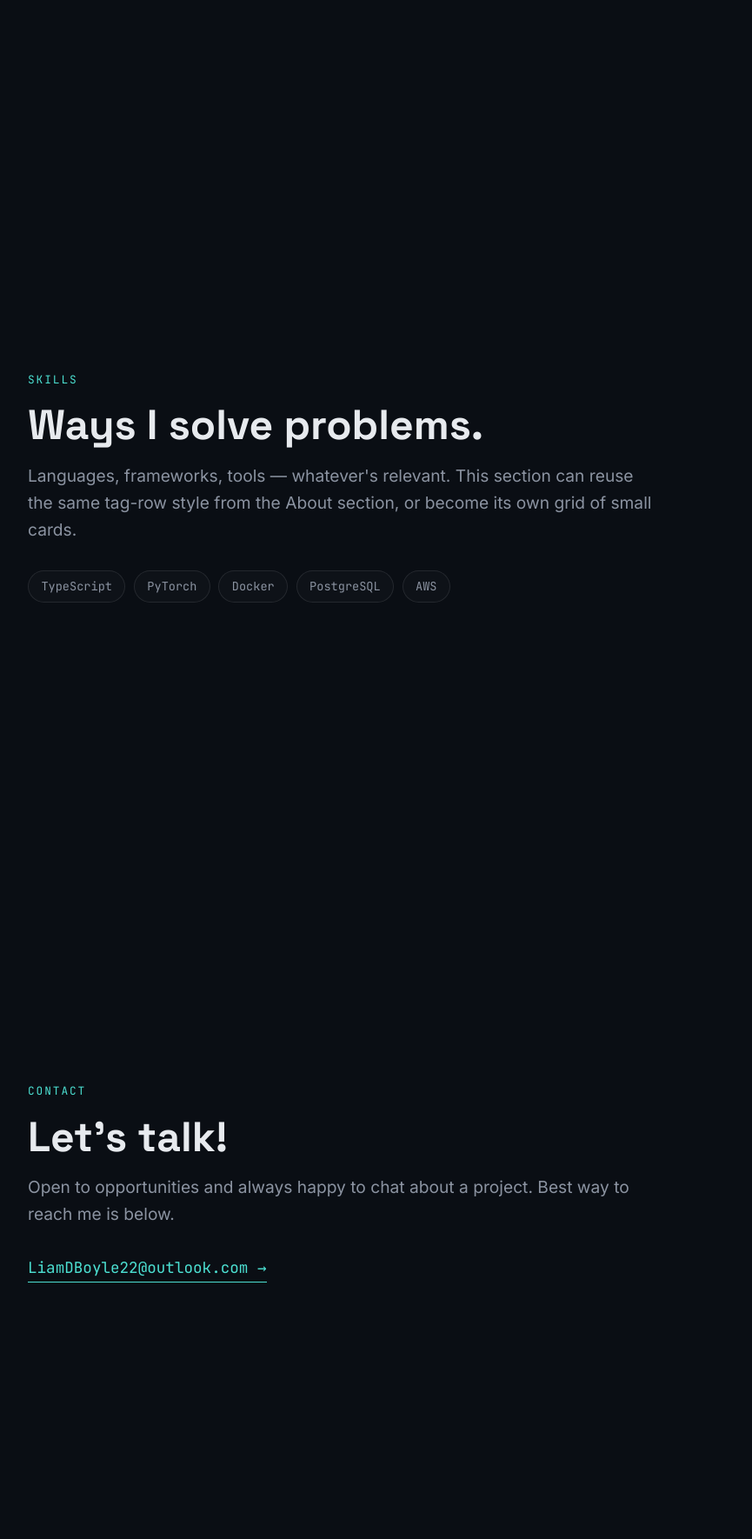
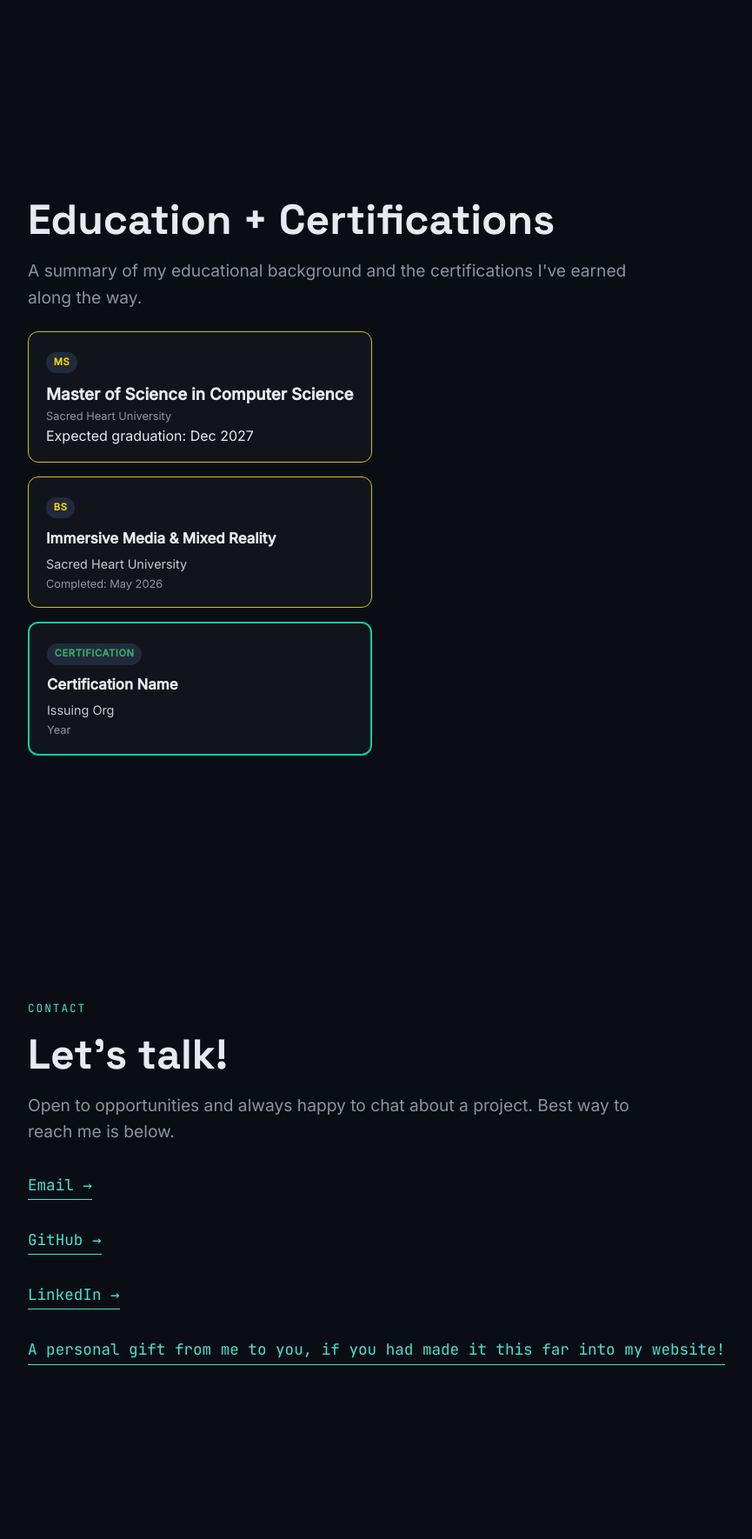
Before and after one commit to LiamBoyle22/Portfolio-Page, a Flask app: page / in a window 1280 px wide. Shown: the part 2240-4010 px from the top of the page at 87% size, without its empty margins (96-961 px from the left). Run offline with Flask 3, Linux system fonts and the light colour scheme.

Commit message:
touch ups 01: Cheeky easter egg

```diff
--- a/static/css/styles.css
+++ b/static/css/styles.css
@@ -201,6 +201,101 @@ p.lead {
 }
 .contact-link:hover { opacity: 0.7; }
 
+.edu-grid {
+  display: grid;
+  grid-template-columns: repeat(auto-fit, minmax(220px, 1fr));
+  gap: 1rem;
+  margin: 1.5rem 0;
+}
+
+.edu-card {
+  position: relative;
+  padding: 1.25rem 1.25rem 1rem;
+  border: 1px solid rgb(211, 195, 15);
+  border-radius: 12px;
+  background: rgba(255, 255, 255, 0.03);
+  transition: transform 0.2s ease, border-color 0.2s ease;
+}
+
+.cert-card {
+  position: relative;
+  padding: 1.25rem 1.25rem 1rem;
+  border: 2px solid rgb(13, 206, 171);
+  border-radius: 12px;
+  background: rgba(255, 255, 255, 0.03);
+  transition: transform 0.2s ease, border-color 0.2s ease;
+}
+
+.edu-card:hover {
+  transform: translateY(-3px);
+  border-color: rgba(255, 255, 255, 0.3);
+}
+
+.cert-card:hover {
+  transform: translateY(-3px);
+  border-color: rgba(255, 255, 255, 0.3);
+}
+
+.edu-badge {
+  display: inline-block;
+  font-size: 0.7rem;
+  font-weight: 600;
+  letter-spacing: 0.05em;
+  text-transform: uppercase;
+  padding: 0.2rem 0.55rem;
+  border-radius: 999px;
+  background: rgba(120, 160, 255, 0.15);
+  color: #f2d200;
+  margin-bottom: 0.6rem;
+}
+
+.cert-badge {
+  display: inline-block;
+  font-size: 0.7rem;
+  font-weight: 600;
+  letter-spacing: 0.05em;
+  text-transform: uppercase;
+  padding: 0.2rem 0.55rem;
+  border-radius: 999px;
+  background: rgba(120, 160, 255, 0.15);
+  color: #34b064;
+  margin-bottom: 0.6rem;
+}
+
+.edu-title {
+  font-size: 1.05rem;
+  margin: 0 0 0.25rem;
+}
+
+.edu-school {
+  font-size: 0.9rem;
+  opacity: 0.85;
+  margin: 0 0 0.15rem;
+}
+
+.edu-meta {
+  font-size: 0.8rem;
+  opacity: 0.6;
+  margin: 0;
+}
+
+.cert-title {
+  font-size: 1.05rem;
+  margin: 0 0 0.25rem;
+}
+
+.cert-school {
+  font-size: 0.9rem;
+  opacity: 0.85;
+  margin: 0 0 0.15rem;
+}
+
+.cert-meta {
+  font-size: 0.8rem;
+  opacity: 0.6;
+  margin: 0;
+}
+
 footer {
     text-align: center;
     padding: 3rem 0;
--- a/templates/index.html
+++ b/templates/index.html
@@ -46,16 +46,12 @@
       <p class="eyebrow reveal">About</p>
       <h2 class="reveal">A little about me.</h2>
       <p class="lead reveal">
-        Replace this paragraph with two or three sentences about your
-        background, what you're studying or working on, and what kind
-        of problems you like solving. Keep it human, not a resume bullet.
+        I'm Liam Boyle, a Master's student in Computer Science at Sacred Heart University, working toward a career in software engineering with a focus on machine learning and computer vision. My path here started in Immersive Media & Mixed Reality, where I first got interested in how machines interpret and act on visual information,
+        a curiosity that's carried directly into my current graduate studies. Since then, I've built a foundation in languages like Python, JavaScript/TypeScript, SQL, and many frameworks to support these projects, along with cloud infrastructure on AWS and Azure. That breadth matters to me, I don't just want to train models,
+        I want to understand and own the systems that put them into production.
+        Right now, my focus is narrowing deliberately. I'm drawn to computer vision and applied ML to gain a better understanding of what's happening under the hood, and building the infrastructure that lets these systems that we count on so much, run reliably in the real world.
+        I'm currently based in the NYC/Connecticut area, and actively looking for opportunities to grow as an ML/CV-focused software engineer. When I'm not at class, I'm usually programming, out triathalon training, or studying.
       </p>
-      <div class="tag-row">
-        <span class="tag reveal">Python</span>
-        <span class="tag reveal">React</span>
-        <span class="tag reveal">FastAPI</span>
-        <span class="tag reveal">SQL</span>
-      </div>
     </section>
 
     <!-- Section 3 (Projects) -->
@@ -80,20 +76,34 @@
 
     <!-- Section 4 (Skills) -->
     <section id="section_custom_4">
-      <p class="eyebrow reveal">Skills</p>
-      <h2 class="reveal">Ways I solve problems.</h2>
+      <h2 class="reveal">Education + Certifications</h2>
       <p class="lead reveal">
-        Languages, frameworks, tools — whatever's relevant. This section
-        can reuse the same tag-row style from the About section, or
-        become its own grid of small cards.
+        A summary of my educational background and the certifications I've earned along the way.
       </p>
-      <div class="tag-row">
-        <span class="tag reveal">TypeScript</span>
-        <span class="tag reveal">PyTorch</span>
-        <span class="tag reveal">Docker</span>
-        <span class="tag reveal">PostgreSQL</span>
-        <span class="tag reveal">AWS</span>
+      <div class="edu-grid">
+        <div class= "edu-card reveal">
+          <span class= "edu-badge">MS</span>
+          <h3>Master of Science in Computer Science</h3>
+          <p class= "edu-meta">Sacred Heart University</p>
+          <p class= "edu-description">Expected graduation: Dec 2027</p>
+        </div>
+
+        <div class="edu-card reveal">
+          <span class="edu-badge">BS</span>
+          <h3 class="edu-title">Immersive Media &amp; Mixed Reality</h3>
+          <p class="edu-school">Sacred Heart University</p>
+          <p class="edu-meta">Completed: May 2026</p>
+        </div>
+
+        <!-- duplicate this block for each certification -->
+        <div class="cert-card reveal">
+          <span class="cert-badge">Certification</span>
+          <h3 class="cert-title">Certification Name</h3>
+          <p class="cert-school">Issuing Org</p>
+          <p class="cert-meta">Year</p>
+        </div>
       </div>
+
     </section>
 
     <!-- Section 5 (Contact) -->
@@ -104,7 +114,10 @@
         Open to opportunities and always happy to chat about a project.
         Best way to reach me is below.
       </p>
-      <a href="mailto:LiamDBoyle22@outlook.com" class="contact-link reveal">LiamDBoyle22@outlook.com →</a>
+      <a href="mailto:LiamDBoyle22@outlook.com" class="contact-link reveal">Email →</a>
+      <a href="https://github.com/LiamBoyle22" class="contact-link reveal">GitHub →</a>
+      <a href="https://www.linkedin.com/in/liam-boyle-93a740245" class="contact-link reveal">LinkedIn →</a>
+      <a href="https://www.youtube.com/watch?v=Aq5WXmQQooo" class="contact-link reveal">A personal gift from me to you, if you had made it this far into my website!</a>
     </section>
 
   </main>
```
